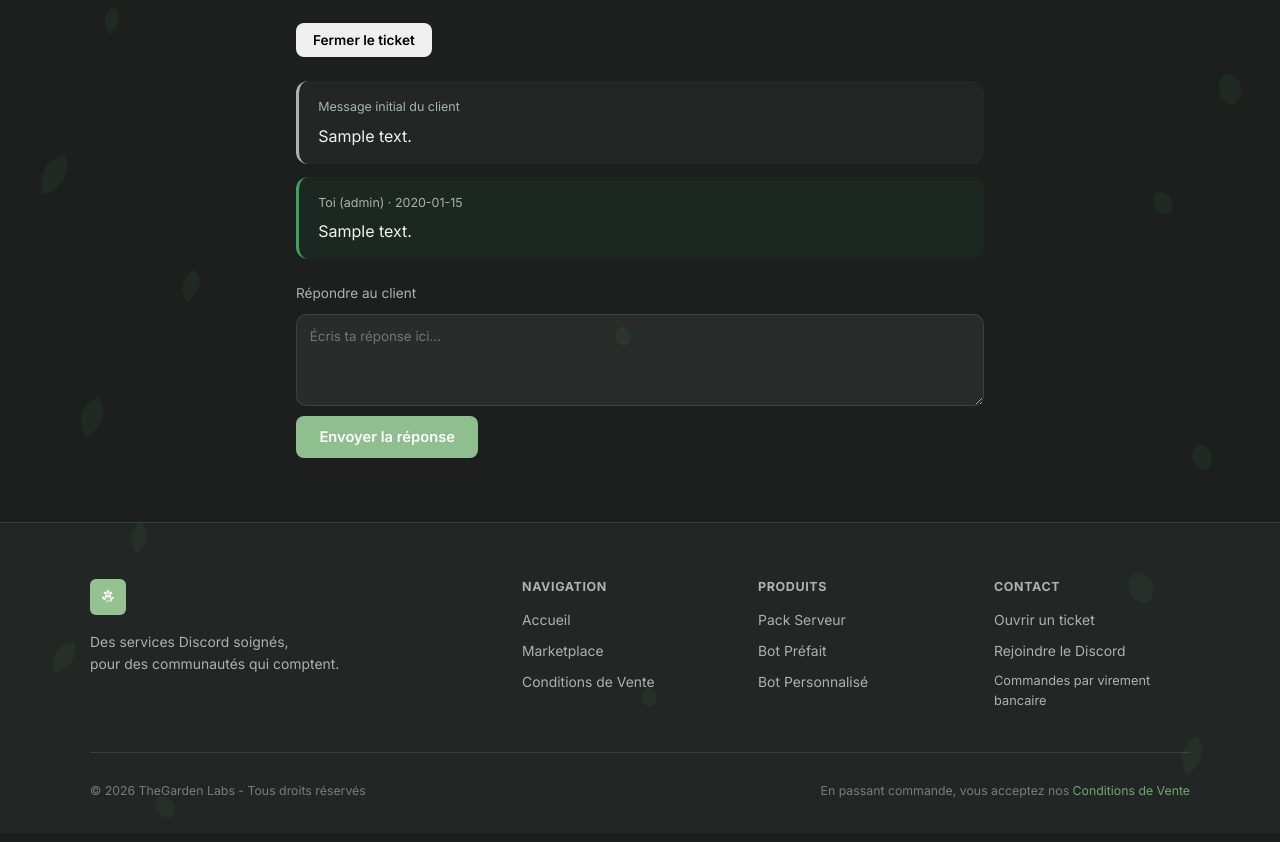
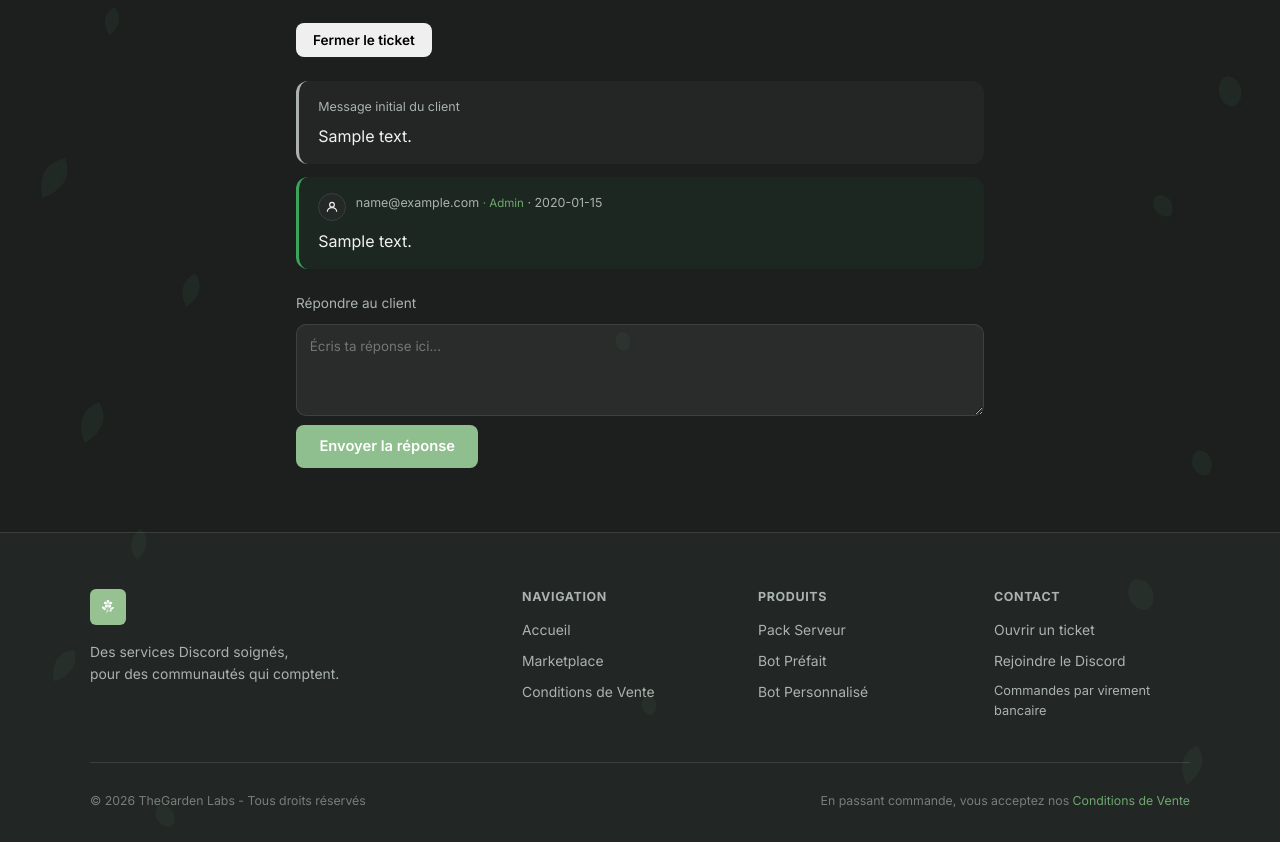
Before and after one commit to SpectraSolar0/thegardenlabs, a Flask app: page /admin/tickets/1 in a window 1280 px wide. Shown: the part 173-1015 px from the top of the page. Before the commit the page ends 991 px from the top, so only its background shows below. Run offline with Flask 3, Linux system fonts and the light colour scheme; the visitor is signed in with stand-in values (Sample User, id 1); tables that the repository leaves empty hold one stand-in row (values such as "Sample post").

Commit message:
Enhance admin ticket detail layout with avatars

```diff
--- a/templates/admin_ticket_detail.html
+++ b/templates/admin_ticket_detail.html
@@ -3,7 +3,6 @@
 {% block content %}
 <section class="thread-section">
     <a href="{{ url_for('admin_tickets') }}" class="back-link">← Tous les tickets</a>
-
     <div class="thread-header">
         <div>
             <h1>{{ ticket.subject }}</h1>
@@ -27,7 +26,24 @@
     <div class="thread-messages">
         {% for m in messages %}
         <div class="thread-message {% if m.is_admin_reply %}thread-message--admin{% else %}thread-message--client{% endif %}">
-            <span class="thread-message__author">{% if m.is_admin_reply %}Toi (admin){% else %}{{ m.author_email }}{% endif %} · {{ m.created_at[:16] }}</span>
+            <div style="display:flex;align-items:center;gap:0.6rem;margin-bottom:0.5rem;">
+                {% if m.author_avatar %}
+                <img src="{{ url_for('static', filename='avatars/' + m.author_avatar) }}"
+                     style="width:28px;height:28px;border-radius:50%;object-fit:cover;flex-shrink:0;" />
+                {% else %}
+                <div style="width:28px;height:28px;border-radius:50%;background:var(--clr-surface);border:1px solid var(--clr-border);display:flex;align-items:center;justify-content:center;flex-shrink:0;">
+                    <svg xmlns="http://www.w3.org/2000/svg" width="14" height="14" viewBox="0 0 24 24" fill="none" stroke="currentColor" stroke-width="2"><circle cx="12" cy="8" r="4"/><path d="M4 20c0-4 3.6-7 8-7s8 3 8 7"/></svg>
+                </div>
+                {% endif %}
+                <span class="thread-message__author">
+                    {% if m.is_admin_reply %}
+                        {{ m.author_username or m.author_email }} <span style="color:var(--clr-brand-dark);font-size:0.72rem;">· Admin</span>
+                    {% else %}
+                        {{ m.author_username or m.author_email }}
+                    {% endif %}
+                    · {{ m.created_at[:16].replace('T', ' ') }}
+                </span>
+            </div>
             <p>{{ m.message }}</p>
         </div>
         {% endfor %}
```
